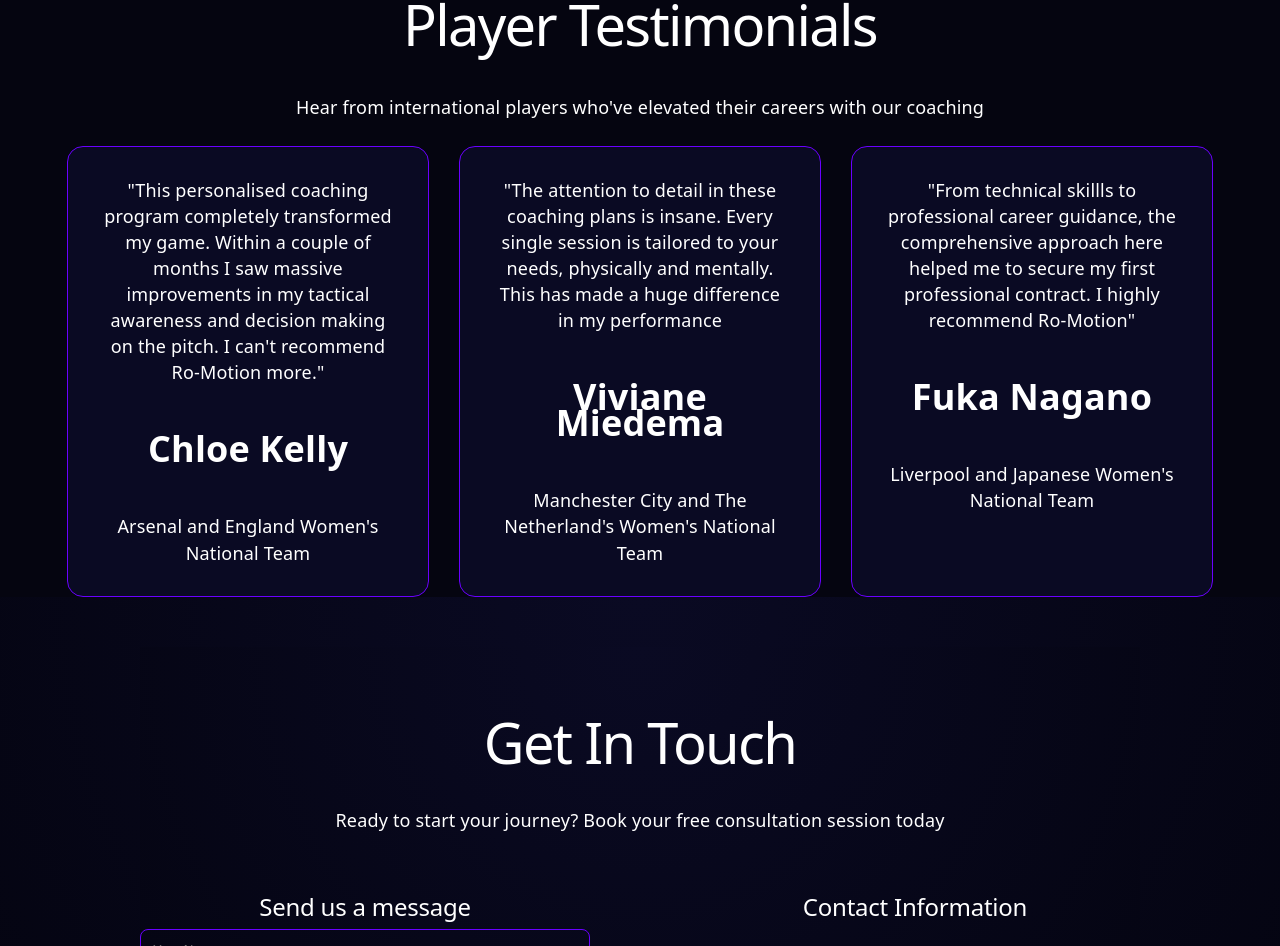
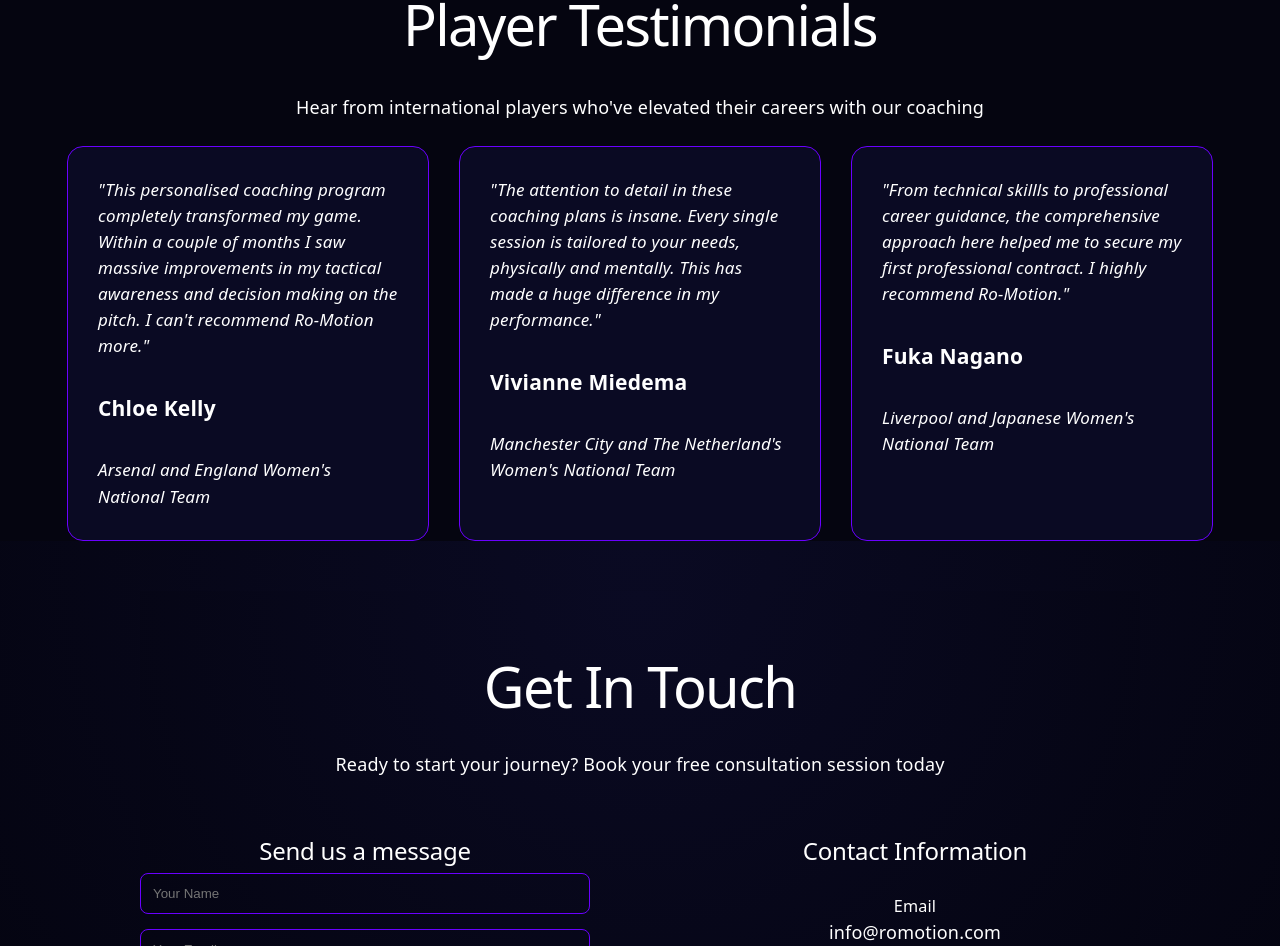
Before and after one commit to rotimijoseph/football-coaching, a React (Vite) app in the folder football-coaching/: page / in a window 1280 px wide. Shown: the part 1926-2872 px from the top of the page. Built offline with nearby package versions, Linux system fonts and the light colour scheme.

Commit message:
fix: styling on testimonials and more

```diff
--- a/football-coaching/src/App.css
+++ b/football-coaching/src/App.css
@@ -116,6 +116,27 @@
   display: flex;
   flex-direction: column;
   gap: 15px;
+}
+
+.testimonial-card {
+  background: #0a0a23;
+  border: 1px solid #6a00ff;
+  border-radius: 16px;
+  padding: 30px;
+  width: 300px;
+  color: white;
+  position: relative;
+
+  display: flex;
+  flex-direction: column;
+  gap: 15px;
+
+  text-align: left;
+}
+
+.testimonial-card p {
+  font-style: italic;
+  font-size: 17px;
 }
 
 .featured {
--- a/football-coaching/src/components/Contact.jsx
+++ b/football-coaching/src/components/Contact.jsx
@@ -10,7 +10,6 @@
 
         <div className="contact-container">
 
-          {/* LEFT: FORM */}
           <div className="contact-form">
             <h2>Send us a message</h2>
 
@@ -23,7 +22,6 @@
             </form>
           </div>
 
-          {/* RIGHT: INFO */}
           <div className="contact-info">
             <h2>Contact Information</h2>
 
--- a/football-coaching/src/components/Testimonials.jsx
+++ b/football-coaching/src/components/Testimonials.jsx
@@ -7,22 +7,20 @@
         <h1>Player Testimonials</h1>
         <p>Hear from international players who've elevated their careers with our coaching</p>
         <div className="cards">
-            <div className="card">
-                <p>
-                  "This personalised coaching program completely transformed my game. Within a couple of months I saw massive improvements in my tactical awareness and decision making on the pitch. I can't recommend Ro-Motion more."
-                </p>
+            <div className="testimonial-card">
+                <p>"This personalised coaching program completely transformed my game. Within a couple of months I saw massive improvements in my tactical awareness and decision making on the pitch. I can't recommend Ro-Motion more."</p>
                 <h3>Chloe Kelly</h3>
-                <p>Arsenal and England Women's National Team</p>
+                <p className="player-team">Arsenal and England Women's National Team</p>
             </div>
-            <div className="card">
-                <p>"The attention to detail in these coaching plans is insane. Every single session is tailored to your needs, physically and mentally. This has made a huge difference in my performance</p>
-                <h3>Viviane Miedema</h3>
-                <p>Manchester City and The Netherland's Women's National Team</p>
+            <div className="testimonial-card">
+                <p>"The attention to detail in these coaching plans is insane. Every single session is tailored to your needs, physically and mentally. This has made a huge difference in my performance."</p>
+                <h3>Vivianne Miedema</h3>
+                <p className="player-team">Manchester City and The Netherland's Women's National Team</p>
             </div>
-            <div className="card">
-                <p>"From technical skillls to professional career guidance, the comprehensive approach here helped me to secure my first professional contract. I highly recommend Ro-Motion"</p>
+            <div className="testimonial-card">
+                <p>"From technical skillls to professional career guidance, the comprehensive approach here helped me to secure my first professional contract. I highly recommend Ro-Motion."</p>
                 <h3>Fuka Nagano</h3>
-                <p>Liverpool and Japanese Women's National Team</p>
+                <p className="player-team">Liverpool and Japanese Women's National Team</p>
             </div>
         </div>
     </section>
```
